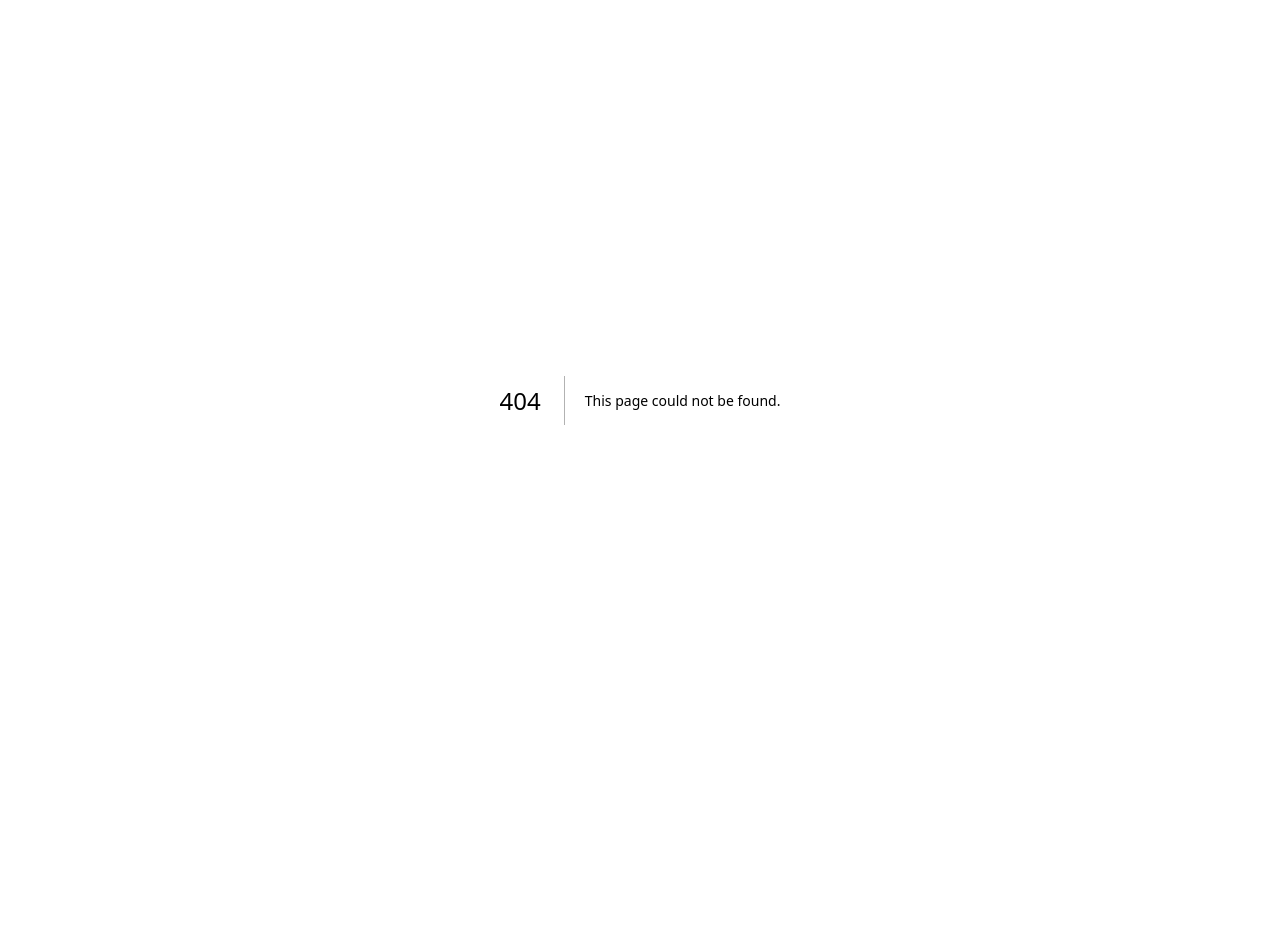
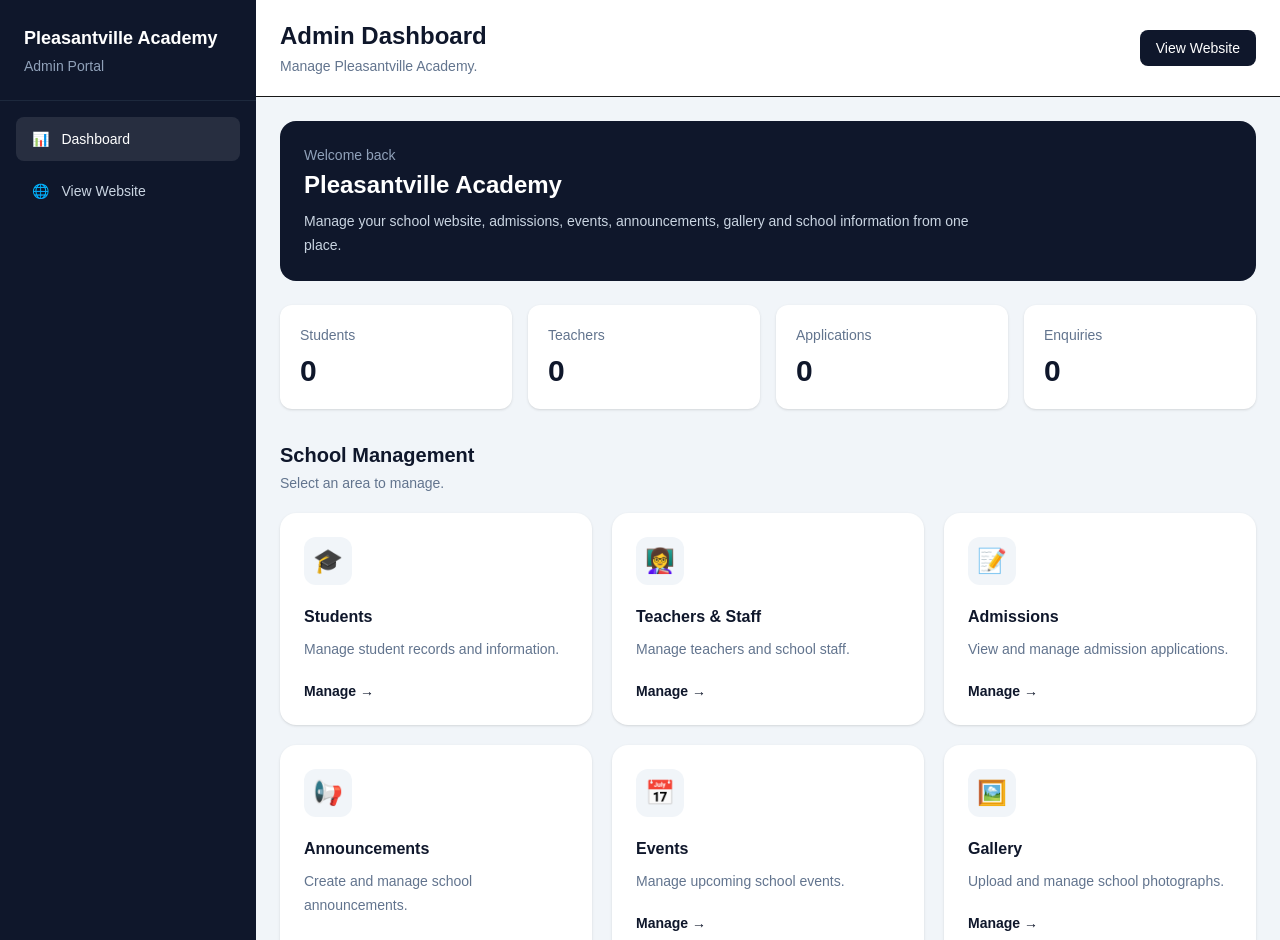
Before and after one commit to Tjoshuaa/pleasantville-academy, a Next.js app: page /admin in a window 1280 px wide. Before the commit this address had no page. Shown: the top 940 px of the page. Before the commit the page ends 800 px from the top, so only its background shows below. Built offline with nearby package versions, Linux system fonts and the light colour scheme.

Commit message:
Create Admin Dashboard page
This file contains the implementation of the Admin Dashboard for managing various aspects of Pleasantville Academy, including students, teachers, admissions, and more.

```diff
--- /dev/null
+++ b/app/admin/page.tsx
@@ -0,0 +1,232 @@
+'use client'
+
+import Link from 'next/link'
+
+const sections = [
+  {
+    title: 'Students',
+    description: 'Manage student records and information.',
+    icon: '🎓',
+    href: '/admin/students',
+  },
+  {
+    title: 'Teachers & Staff',
+    description: 'Manage teachers and school staff.',
+    icon: '👩‍🏫',
+    href: '/admin/teachers',
+  },
+  {
+    title: 'Admissions',
+    description: 'View and manage admission applications.',
+    icon: '📝',
+    href: '/admin/admissions',
+  },
+  {
+    title: 'Announcements',
+    description: 'Create and manage school announcements.',
+    icon: '📢',
+    href: '/admin/announcements',
+  },
+  {
+    title: 'Events',
+    description: 'Manage upcoming school events.',
+    icon: '📅',
+    href: '/admin/events',
+  },
+  {
+    title: 'Gallery',
+    description: 'Upload and manage school photographs.',
+    icon: '🖼️',
+    href: '/admin/gallery',
+  },
+  {
+    title: 'Facilities',
+    description: 'Manage school facilities and descriptions.',
+    icon: '🏫',
+    href: '/admin/facilities',
+  },
+  {
+    title: 'Enquiries',
+    description: 'View messages from parents and visitors.',
+    icon: '📨',
+    href: '/admin/enquiries',
+  },
+  {
+    title: 'Website Content',
+    description: 'Manage important website content.',
+    icon: '🌐',
+    href: '/admin/content',
+  },
+]
+
+export default function AdminDashboard() {
+  return (
+    <main className="min-h-screen bg-slate-100">
+      <div className="flex min-h-screen">
+
+        {/* Sidebar */}
+        <aside className="hidden w-64 bg-slate-900 text-white md:block">
+          <div className="border-b border-slate-800 px-6 py-6">
+            <h1 className="text-lg font-bold">
+              Pleasantville Academy
+            </h1>
+
+            <p className="mt-1 text-sm text-slate-400">
+              Admin Portal
+            </p>
+          </div>
+
+          <nav className="p-4">
+            <Link
+              href="/admin"
+              className="flex items-center rounded-lg bg-white/10 px-4 py-3 text-sm font-medium"
+            >
+              📊
+              <span className="ml-3">Dashboard</span>
+            </Link>
+
+            <Link
+              href="/"
+              className="mt-2 flex items-center rounded-lg px-4 py-3 text-sm text-slate-300 transition hover:bg-white/10 hover:text-white"
+            >
+              🌐
+              <span className="ml-3">View Website</span>
+            </Link>
+          </nav>
+        </aside>
+
+        {/* Main */}
+        <section className="flex-1">
+
+          {/* Header */}
+          <header className="border-b bg-white px-6 py-5">
+            <div className="flex flex-col justify-between gap-4 sm:flex-row sm:items-center">
+              <div>
+                <h2 className="text-2xl font-bold text-slate-900">
+                  Admin Dashboard
+                </h2>
+
+                <p className="mt-1 text-sm text-slate-500">
+                  Manage Pleasantville Academy.
+                </p>
+              </div>
+
+              <Link
+                href="/"
+                className="inline-flex w-fit rounded-lg bg-slate-900 px-4 py-2 text-sm font-medium text-white transition hover:bg-slate-700"
+              >
+                View Website
+              </Link>
+            </div>
+          </header>
+
+          <div className="p-6">
+
+            {/* Welcome */}
+            <div className="rounded-2xl bg-slate-900 p-6 text-white">
+              <p className="text-sm text-slate-400">
+                Welcome back
+              </p>
+
+              <h3 className="mt-1 text-2xl font-bold">
+                Pleasantville Academy
+              </h3>
+
+              <p className="mt-2 max-w-2xl text-sm leading-6 text-slate-300">
+                Manage your school website, admissions, events,
+                announcements, gallery and school information from
+                one place.
+              </p>
+            </div>
+
+            {/* Statistics */}
+            <div className="mt-6 grid gap-4 sm:grid-cols-2 lg:grid-cols-4">
+
+              <div className="rounded-xl bg-white p-5 shadow-sm">
+                <p className="text-sm text-slate-500">
+                  Students
+                </p>
+
+                <p className="mt-2 text-3xl font-bold text-slate-900">
+                  0
+                </p>
+              </div>
+
+              <div className="rounded-xl bg-white p-5 shadow-sm">
+                <p className="text-sm text-slate-500">
+                  Teachers
+                </p>
+
+                <p className="mt-2 text-3xl font-bold text-slate-900">
+                  0
+                </p>
+              </div>
+
+              <div className="rounded-xl bg-white p-5 shadow-sm">
+                <p className="text-sm text-slate-500">
+                  Applications
+                </p>
+
+                <p className="mt-2 text-3xl font-bold text-slate-900">
+                  0
+                </p>
+              </div>
+
+              <div className="rounded-xl bg-white p-5 shadow-sm">
+                <p className="text-sm text-slate-500">
+                  Enquiries
+                </p>
+
+                <p className="mt-2 text-3xl font-bold text-slate-900">
+                  0
+                </p>
+              </div>
+
+            </div>
+
+            {/* Management */}
+            <div className="mt-8">
+
+              <h3 className="text-xl font-bold text-slate-900">
+                School Management
+              </h3>
+
+              <p className="mt-1 text-sm text-slate-500">
+                Select an area to manage.
+              </p>
+
+              <div className="mt-5 grid gap-5 sm:grid-cols-2 xl:grid-cols-3">
+
+                {sections.map((section) => (
+                  <Link
+                    key={section.title}
+                    href={section.href}
+                    className="group rounded-2xl bg-white p-6 shadow-sm transition hover:-translate-y-1 hover:shadow-lg"
+                  >
+                    <div className="flex h-12 w-12 items-center justify-center rounded-xl bg-slate-100 text-2xl">
+                      {section.icon}
+                    </div>
+
+                    <h4 className="mt-5 font-bold text-slate-900">
+                      {section.title}
+                    </h4>
+
+                    <p className="mt-2 text-sm leading-6 text-slate-500">
+                      {section.description}
+                    </p>
+
+                    <p className="mt-5 text-sm font-semibold text-slate-900">
+                      Manage →
+                    </p>
+                  </Link>
+                ))}
+
+              </div>
+            </div>
+
+          </div>
+        </section>
+      </div>
+    </main>
+  )
+}
```
